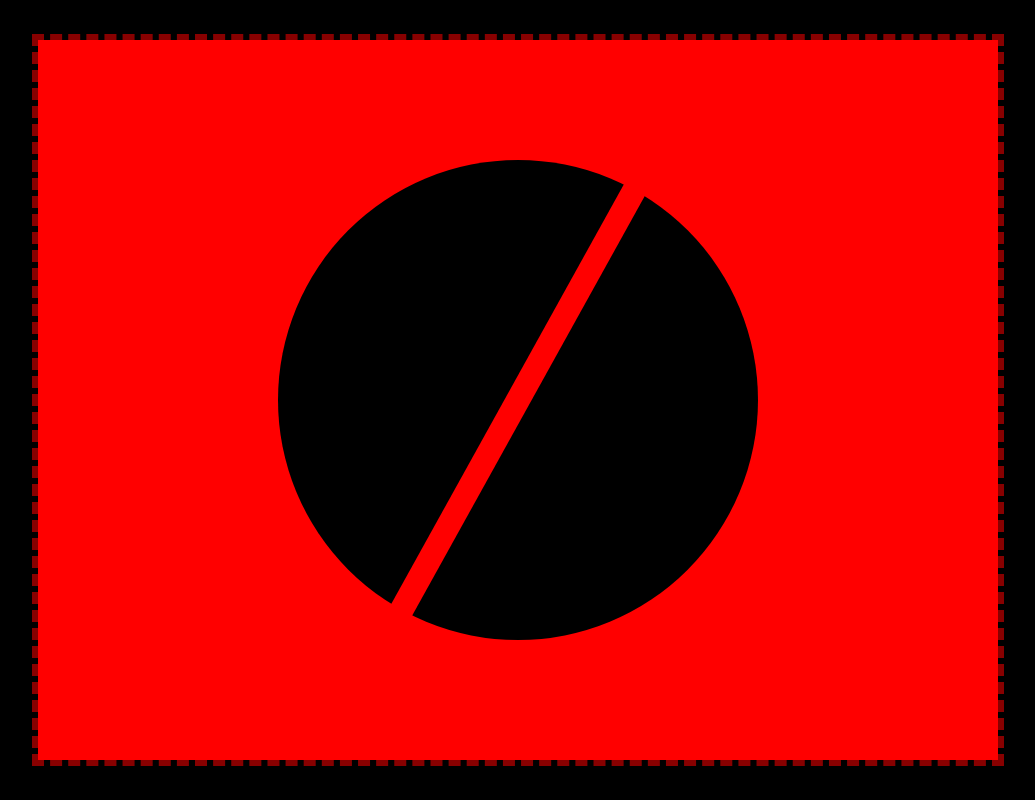
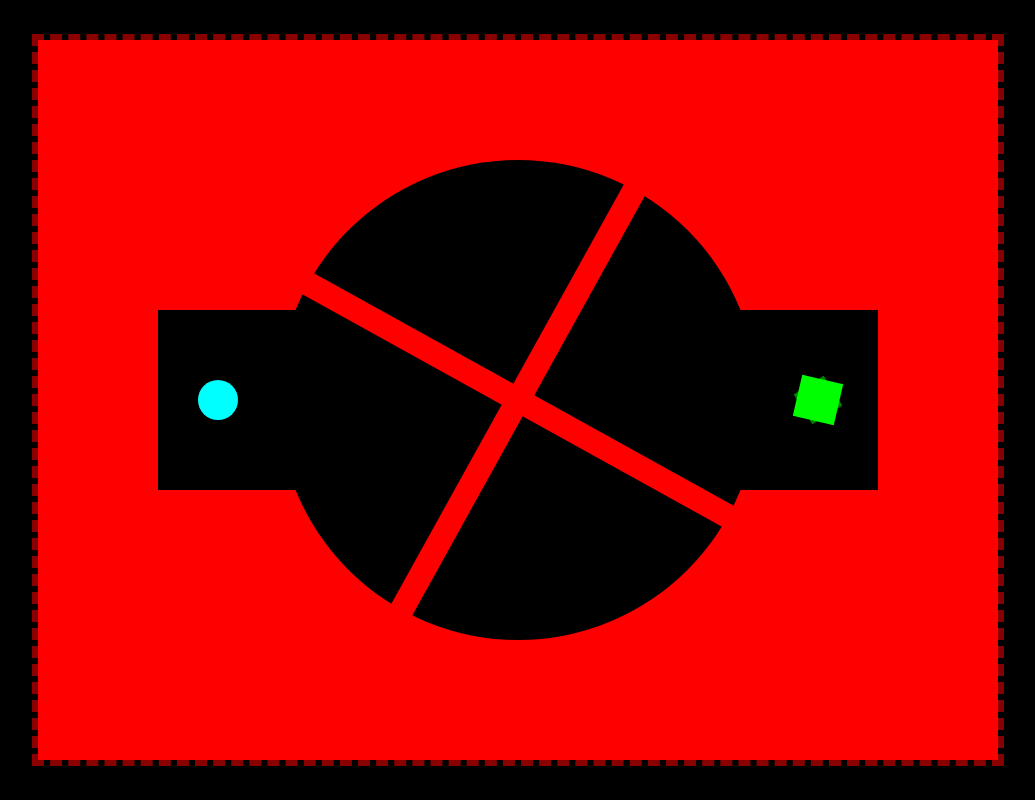
Before and after one commit to ArrQueRayray/spinners, a plain HTML site: page public/index.html in a window 1280 px wide. Shown: the whole page, without its empty margins (122-1157 px from the left). Drawn offline with Linux system fonts and the light colour scheme.

Commit message:
Add support for multiple arrays of components and slight animation using a timer and trigonometry

```diff
--- a/public/index.html
+++ b/public/index.html
@@ -21,14 +21,28 @@ canvas {
 // of the canvas is the origin. For all intents and purposes, the top-left corner
 // in all user-defined functions is (-480, 360) rather than (0, 0).
 
-var myGamePiece;
+var redBG;
+var obstacles;
+var player;
+var safeArea;
+var goal;
+let timerStart = Date.now() / 1000;
+var timer = 0;
 
 function startGame() {
-    myGamePiece = new spinner(482, 24, "red", 0, 0);
-    myGameArea.start();
+    redBG = new rect(960, 720);
+    redBG.color = "red";
+
+    obstacles = [new spinRect(482, 24, 1), new spinRect(482, 24, 1, 0, 0, 90)];
+    player = new circ(20, -300, 0, "cyan");
+    safeArea = [new circ(240), new rect(180, 180, -270, 0), new rect(180, 180, 270, 0)];
+
+    goal = [new spinRect(36, 36, 2, 300, 0, 0, "green"), new spinRect(36, 36, 2, 300, 0, 45, "lime")];
+
+    gameArea.start();
 }
 
-var myGameArea = {
+var gameArea = {
     canvas : document.createElement("canvas"),
     start : function() {
         this.canvas.width = 960;
@@ -43,25 +57,60 @@ var myGameArea = {
     }
 }
 
-function spinner(width, height, color, x, y) {
+function rect(width=100, height=100, x=0, y=0, angle=0, color="black") {
+    this.shape = "rect";
     this.width = width;
     this.height = height;
-  this.angle = 0;
+    this.angle = angle * Math.PI / 180;
     this.x = x;
     this.y = y;
+    this.color = color;
     this.update = function() {
-    ctx = myGameArea.context;
+        ctx = gameArea.context;
         ctx.save();
         ctx.translate(this.x + 480, 360 - this.y);
         ctx.rotate(this.angle);
-    ctx.fillStyle = color;
+        ctx.beginPath();
+        ctx.fillStyle = this.color;
         ctx.fillRect(this.width / -2, this.height / -2, this.width, this.height);
         ctx.restore();
     }
 }
 
-function centerFillRect(ctx, x, y, width, height) {
-    ctx.fillRect(x + 480 + width / -2, 360 - y + height / -2, width, height);
+function spinRect(width=100, height=100, speed=0, x=0, y=0, angle=0, color="red") {
+    this.shape = "rect";
+    this.width = width;
+    this.height = height;
+    this.speed = speed;
+    this.angle = angle * Math.PI / 180;
+    this.x = x;
+    this.y = y;
+    this.color = color;
+    this.update = function() {
+        this.angle += this.speed * Math.PI / 180;
+        ctx = gameArea.context;
+        ctx.save();
+        ctx.translate(this.x + 480, 360 - this.y);
+        ctx.rotate(this.angle);
+        ctx.beginPath();
+        ctx.fillStyle = this.color;
+        ctx.fillRect(this.width / -2, this.height / -2, this.width, this.height);
+        ctx.restore();
+    }
+}
+
+function circ(radius=40, x=0, y=0, color="black") {
+    this.shape = "circ";
+    this.radius = radius;
+    this.x = x;
+    this.y = y;
+    this.color = color;
+    this.update = function() {
+        ctx = gameArea.context;
+        ctx.beginPath();
+        ctx.fillStyle = this.color;
+        centerFillCirc(ctx, this.x, this.y, this.radius);
+    }
 }
 
 function centerFillCirc(ctx, x, y, radius) {
@@ -88,19 +137,42 @@ function circCircOverlap(innerCirc, outerCirc) {
 }
 
 function updateGameArea() {
-    myGameArea.clear();
-    ctx = myGameArea.context;
+    gameArea.clear();
+    timer = Date.now() / 1000 - timerStart;
+    ctx = gameArea.context;
 
     ctx.beginPath();
-    ctx.fillStyle = "red";
-    centerFillRect(ctx, 0, 0, 960, 720);
+    redBG.update();
+
     ctx.beginPath();
-  	ctx.fillStyle = "black";
-    centerFillCirc(ctx, 0, 0, 240);
+    safeArea.forEach(element => {
+        element.update();
+    });
 
-    myGamePiece.angle += 1 * Math.PI / 180;
-    myGamePiece.update();
+    ctx.beginPath();
+    obstacles.forEach(element => {
+        element.update();
+    });
+
+    ctx.beginPath();
+    goal[0].width = 36 + 6 * Math.sin(timer * Math.PI * 2);
+    goal[0].height = goal[0].width;
+    goal[0].update();
+    goal[1].width = 36 + 6 * Math.cos(timer * Math.PI * 2);
+    goal[1].height = goal[1].width;
+    goal[1].update();
+
+    ctx.beginPath();
+    player.update();
+
+    // ctx.fillText("Time: " + timer, 40, 40);
 }
+
+function test(variable) {
+    this.variable = variable;
+}
+
+test(1);
 
 </script>
 </body>
```
Lines whose indentation alone changed are shown as unchanged.
